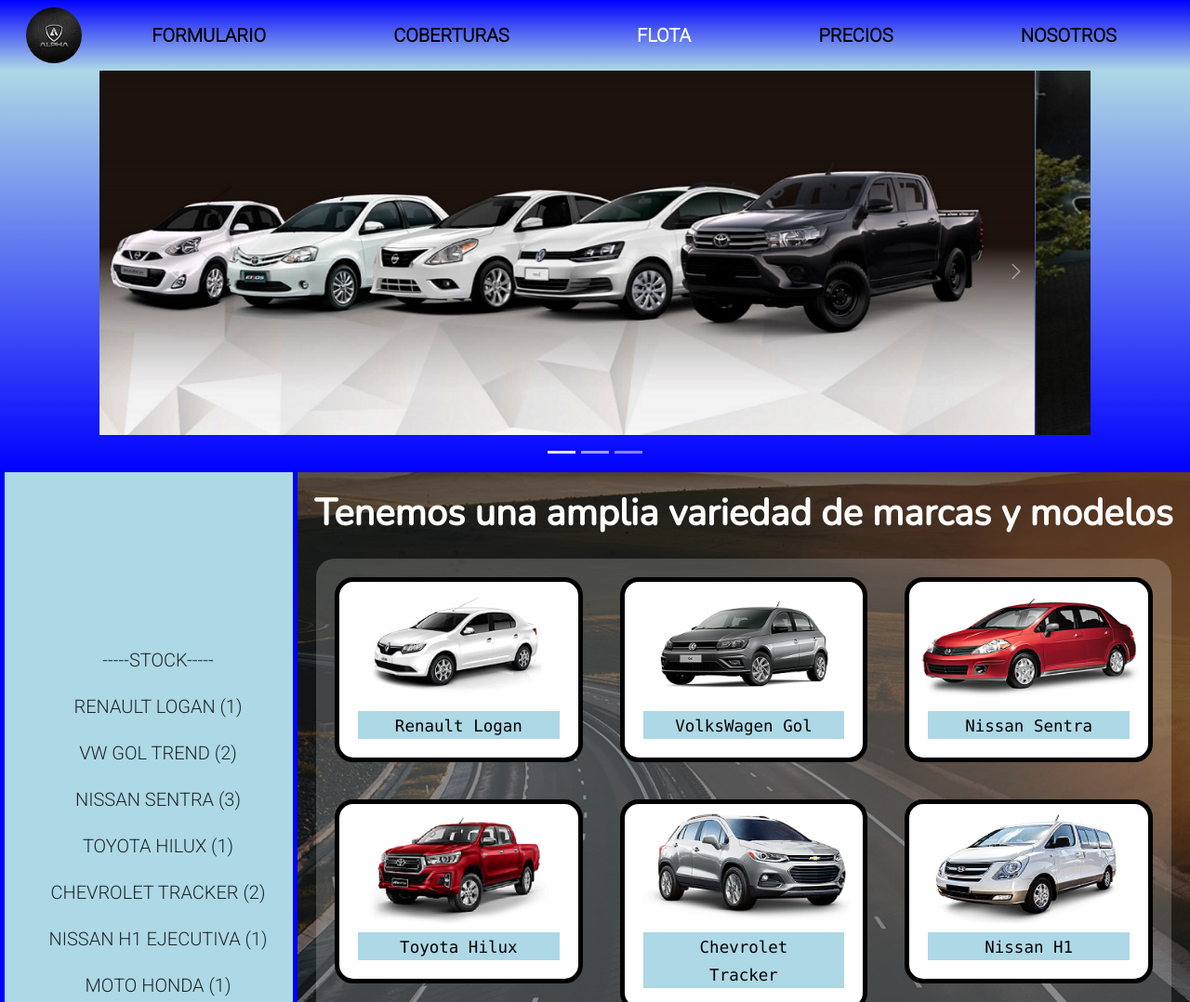
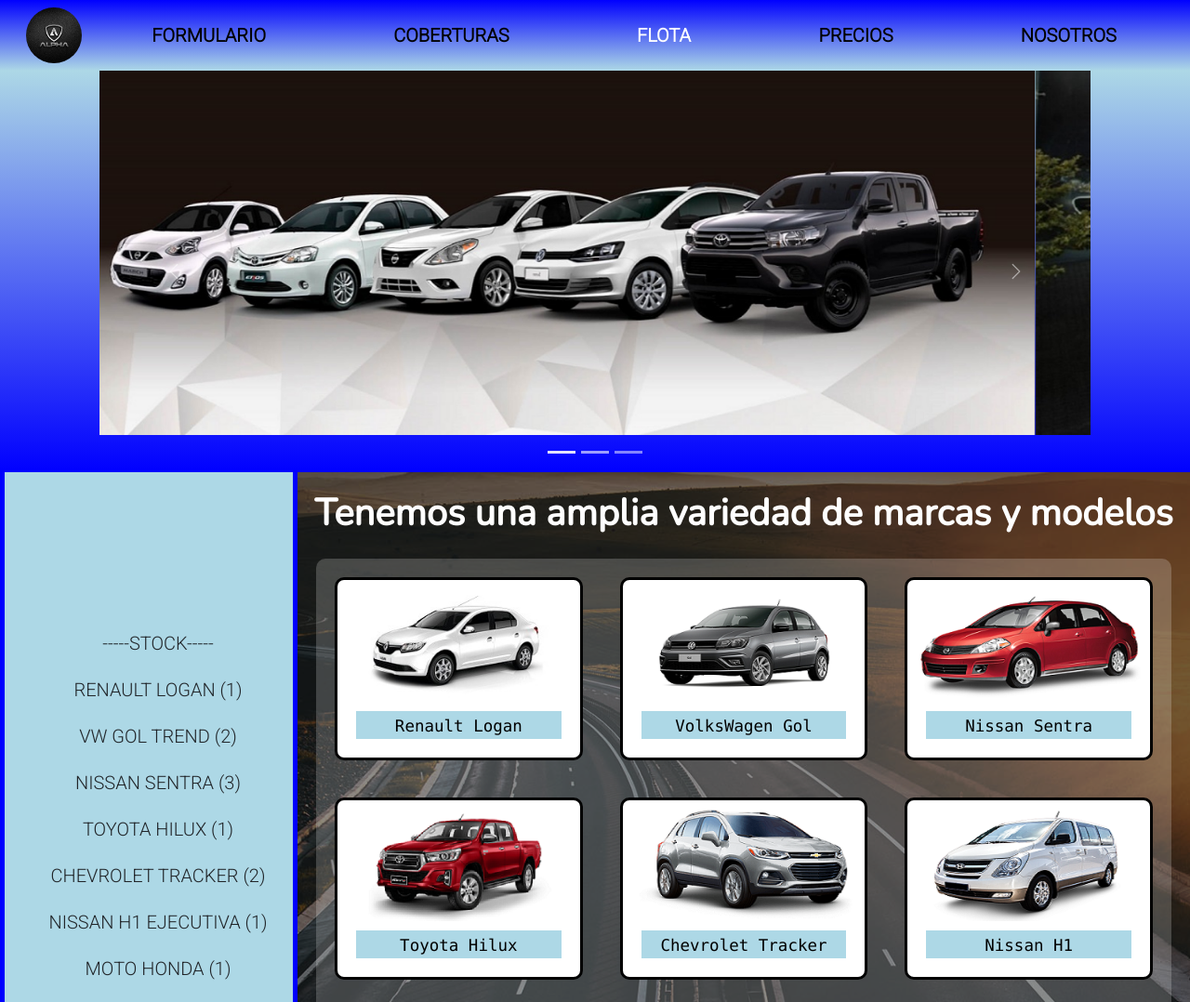
Before and after one commit to Hernan0912/ProyectoHTMLyCSS, a website: page pages/flota.html in a window 1280 px wide. Shown: the top 1078 px of the page at 93% size. Drawn offline with nearby package versions, Linux system fonts and the light colour scheme.

Commit message:
ajustes bordes

```diff
--- a/scss/_commons.scss
+++ b/scss/_commons.scss
@@ -137,8 +137,8 @@
 .moto__titulo{
     text-align: center;
     background-color: map-get($map: $paleta, $key: 'secondaryColor');
-    border-top-right-radius: 2rem;
-    border-top-left-radius: 2rem;
+    border-top-right-radius: 1rem;
+    border-top-left-radius: 1rem;
     margin-bottom: 1rem;
 }
 
@@ -146,7 +146,7 @@
     margin: 1rem;
     text-align: center;
     background: map-get($map: $paleta, $key: 'mainColor');
-    border-radius: 2rem;
+    border-radius: 1rem;
     .coberturaTitulos{
         padding: 2rem;
     }
--- a/scss/_flota.scss
+++ b/scss/_flota.scss
@@ -37,15 +37,10 @@
         margin: 1rem;
         display: flex;
         flex-direction: column;
-        border: map-get($map: $paleta, $key: 'black') .5rem solid;
-        border-radius: 2rem;
+        border: map-get($map: $paleta, $key: 'black') .3rem solid;
+        border-radius: 1rem;
     }
 
-  @include media (tablet){
-        padding: 1rem;
-        margin: 1rem;
-        border: map-get($map: $paleta, $key: 'black') .5rem solid;
-  }
   @include media (desktop){
     &:hover{
         transform: scale(1.1);
@@ -137,7 +132,7 @@
 		"cam1 cam2 cam3"
 		"moto1 moto2 moto3";
         background-color: $backColor;
-        border-radius: 2rem;
+        border-radius: 1rem;
     }
 }
 
```
Also changed, not shown: css/main.css, 1 other file.
